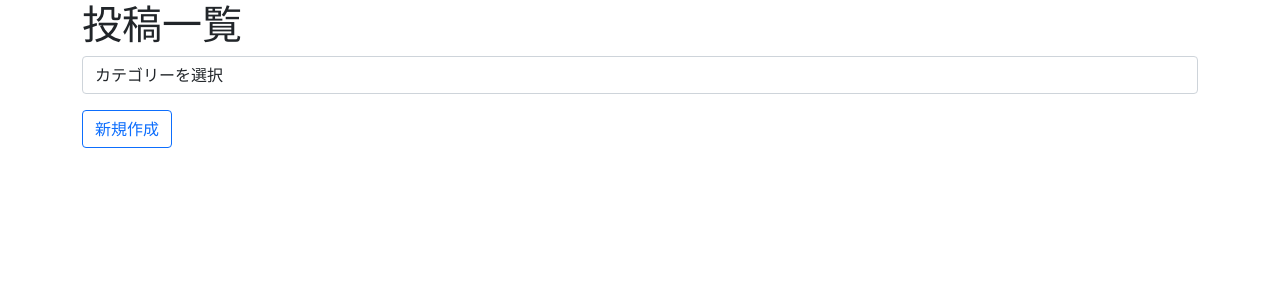
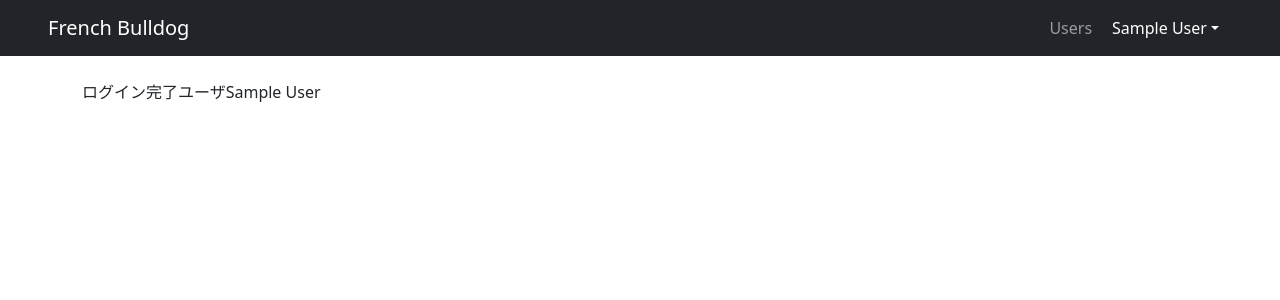
Before and after one commit to moru0606/dog-board, a Rails app: page / in a window 1280 px wide. Shown: the top 300 px of the page. Run offline with Rails 7, Linux system fonts and the light colour scheme; the visitor is signed in with stand-in values (Sample User, id 1); data that the repository does not hold is empty; style sheets or scripts are compiled from the project's sources; some libraries are stand-ins or nearby versions.

Commit message:
feat: ログイン機能追加

```diff
--- /dev/null
+++ b/app/assets/stylesheets/sessions.scss
@@ -0,0 +1,3 @@
+// Place all the styles related to the sessions controller here.
+// They will automatically be included in application.css.
+// You can use Sass (SCSS) here: https://sass-lang.com/
--- /dev/null
+++ b/app/assets/stylesheets/toppages.scss
@@ -0,0 +1,3 @@
+// Place all the styles related to the toppages controller here.
+// They will automatically be included in application.css.
+// You can use Sass (SCSS) here: https://sass-lang.com/
--- /dev/null
+++ b/app/controllers/toppages_controller.rb
@@ -0,0 +1,4 @@
+class ToppagesController < ApplicationController
+  def index
+  end
+end
--- /dev/null
+++ b/app/helpers/sessions_helper.rb
@@ -0,0 +1,9 @@
+module SessionsHelper
+  def current_user
+    @current_user ||= User.find_by(id: session[:user_id])
+  end
+
+  def logged_in?
+    !!current_user
+  end
+end
--- /dev/null
+++ b/app/helpers/toppages_helper.rb
@@ -0,0 +1,2 @@
+module ToppagesHelper
+end
--- /dev/null
+++ b/app/views/layouts/_navbar.html.erb
@@ -0,0 +1,32 @@
+<header class="mb-4">
+  <nav class="navbar navbar-expand-sm navbar-dark bg-dark">
+    <div class="container-fluid ps-5 pe-5">
+      <a class="navbar-brand" href="/">French Bulldog</a>
+      <button class="navbar-toggler" type="button" data-bs-toggle="collapse" data-bs-target="#navbarSupportedContent">
+        <span class="navbar-toggler-icon"></span>
+      </button>
+
+      <div class="collapse navbar-collapse justify-content-end" id="navbarSupportedContent">
+        <% if logged_in? %>
+         <div class="btn-group">
+      <ul class="navbar-nav">
+        <li class="ms-3"><%= link_to 'Users', users_path, class: 'nav-link' %></li>
+      </ul>
+      <button type="button" class="btn btn-dark dropdown-toggle" data-bs-toggle="dropdown" aria-expanded="false"><%= current_user.name %></button>
+      <ul class="dropdown-menu dropdown-menu-end">
+        <li class="dropdown-item"><%= link_to 'My profile', user_path(current_user), class: 'nav-link' %></li>
+        <li class="dropdown-divider"></li>
+        <li class="dropdown-item"><%= link_to 'Logout', logout_path, method: :delete, class: 'nav-link' %></li>
+      </ul>
+    </div>
+  <% else %>
+    <ul class="navbar-nav">
+      <li class="nav-item"><%= link_to 'Signup', signup_path, class: 'nav-link' %></li>
+      <li class="nav-item"><%= link_to 'Login', login_path, class: 'nav-link' %></li>
+    </ul>
+  <% end %>
+      </div>
+      </div>
+    </div>
+  </nav>
+</header>
--- a/app/views/layouts/application.html.erb
+++ b/app/views/layouts/application.html.erb
@@ -14,6 +14,7 @@
   </head>
 
   <body>
+    <%= render 'layouts/navbar' %>
     <div class="container">
       <%= render 'layouts/flash_messages' %>
 
--- /dev/null
+++ b/app/views/toppages/index.html.erb
@@ -0,0 +1,10 @@
+<% if logged_in? %>
+<P>ログイン完了ユーザ<%= current_user.name %></p>
+<% else %>
+<div class="bg-secondary p-3 p-sm-5 my-4 rounded">
+  <div class="text-center text-white">
+    <h1>French Bulldog Posts</h1>
+    <%= link_to '今すぐ新規登録！', signup_path, class: 'btn-btn-lg btn-primary' %>
+  </div>
+</div>
+<% end %>
--- a/config/routes.rb
+++ b/config/routes.rb
@@ -1,5 +1,14 @@
 Rails.application.routes.draw do
-  root to: 'posts#index'
+  get 'toppages/index'
+  get 'sessions/new'
+  get 'sessions/create'
+  get 'sessions/destroy'
+  # root to: 'posts#index'
+  root to: 'toppages#index'
+  get 'login', to: 'sessions#new'
+  post 'login', to: 'sessions#create'
+  delete 'logout', to: 'sessions#destroy'
+
   get 'signup', to: 'users#new'
   resources :users
   resources :categories
```
Also changed, not shown: app/controllers/application_controller.rb (+7 -0 lines), app/controllers/sessions_controller.rb (added, +31 -0 lines), app/views/sessions/new.html.erb (added, +25 -0 lines).
